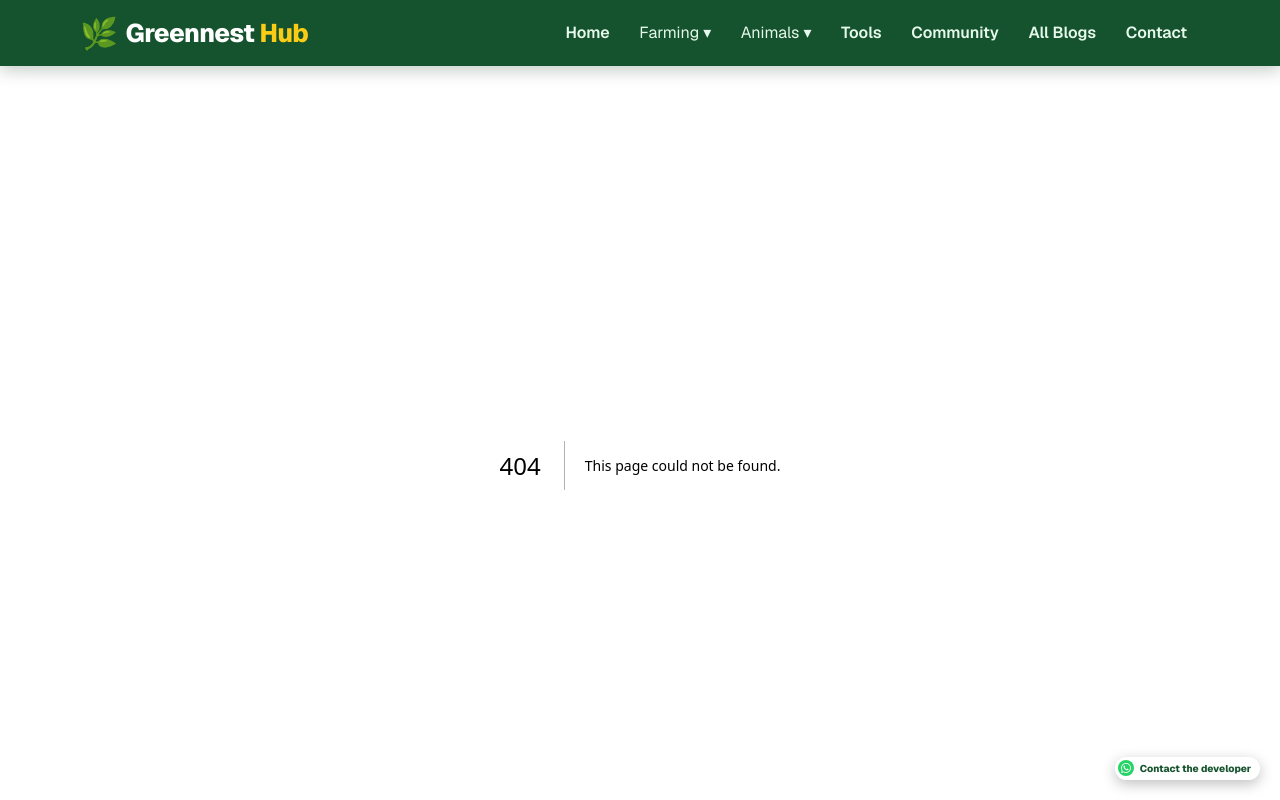
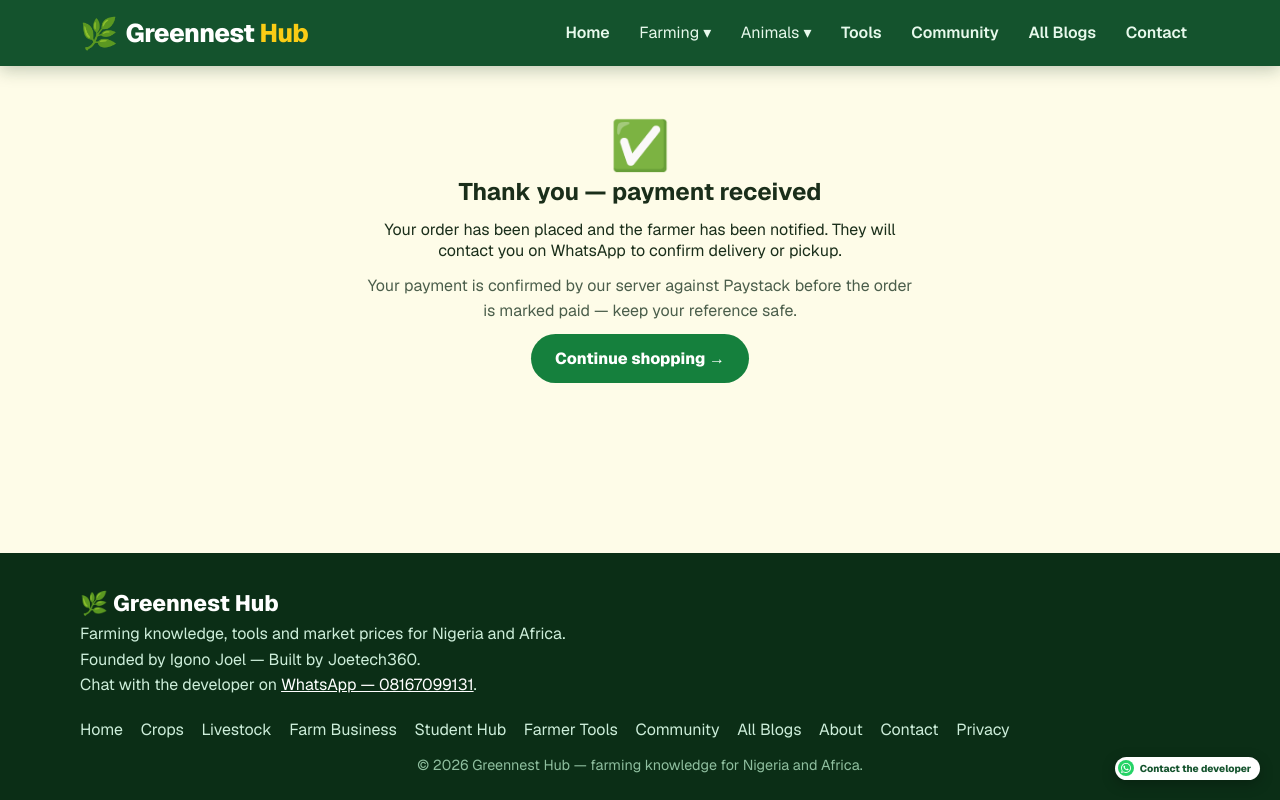
Before and after one commit to JoelionWebDev/greenesthub_news_site, a Next.js app: page /marketplace/checkout/success in a window 1280 px wide. Before the commit this address had no page. Shown: the top 800 px of the page. Built offline with nearby package versions, Linux system fonts and the light colour scheme.

Commit message:
Greennest marketplace: add marketplace pages

```diff
--- /dev/null
+++ b/src/app/marketplace/checkout/success/page.tsx
@@ -0,0 +1,40 @@
+import Link from "next/link";
+import { connection } from "next/server";
+
+export default async function MarketplaceCheckoutSuccessPage({
+  searchParams,
+}: {
+  searchParams: Promise<{ reference?: string }>;
+}) {
+  const { reference } = await searchParams;
+  await connection();
+
+  return (
+    <div className="wrap">
+      <section className="section" style={{ textAlign: "center" }}>
+        <p style={{ fontSize: "3rem" }} aria-hidden="true">
+          ✅
+        </p>
+        <h1>Thank you — payment received</h1>
+        <p className="lede" style={{ margin: "0.75rem auto", maxWidth: 560 }}>
+          Your order has been placed and the farmer has been notified. They
+          will contact you on WhatsApp to confirm delivery or pickup.
+        </p>
+        {reference && (
+          <p className="form-success" style={{ maxWidth: 560, margin: "1rem auto" }}>
+            Payment reference: <strong>{reference}</strong>
+          </p>
+        )}
+        <p className="calc-note" style={{ maxWidth: 560, margin: "0 auto" }}>
+          Your payment is confirmed by our server against Paystack before the
+          order is marked paid — keep your reference safe.
+        </p>
+        <p className="section-more">
+          <Link href="/marketplace" className="btn btn-primary">
+            Continue shopping →
+          </Link>
+        </p>
+      </section>
+    </div>
+  );
+}
```
